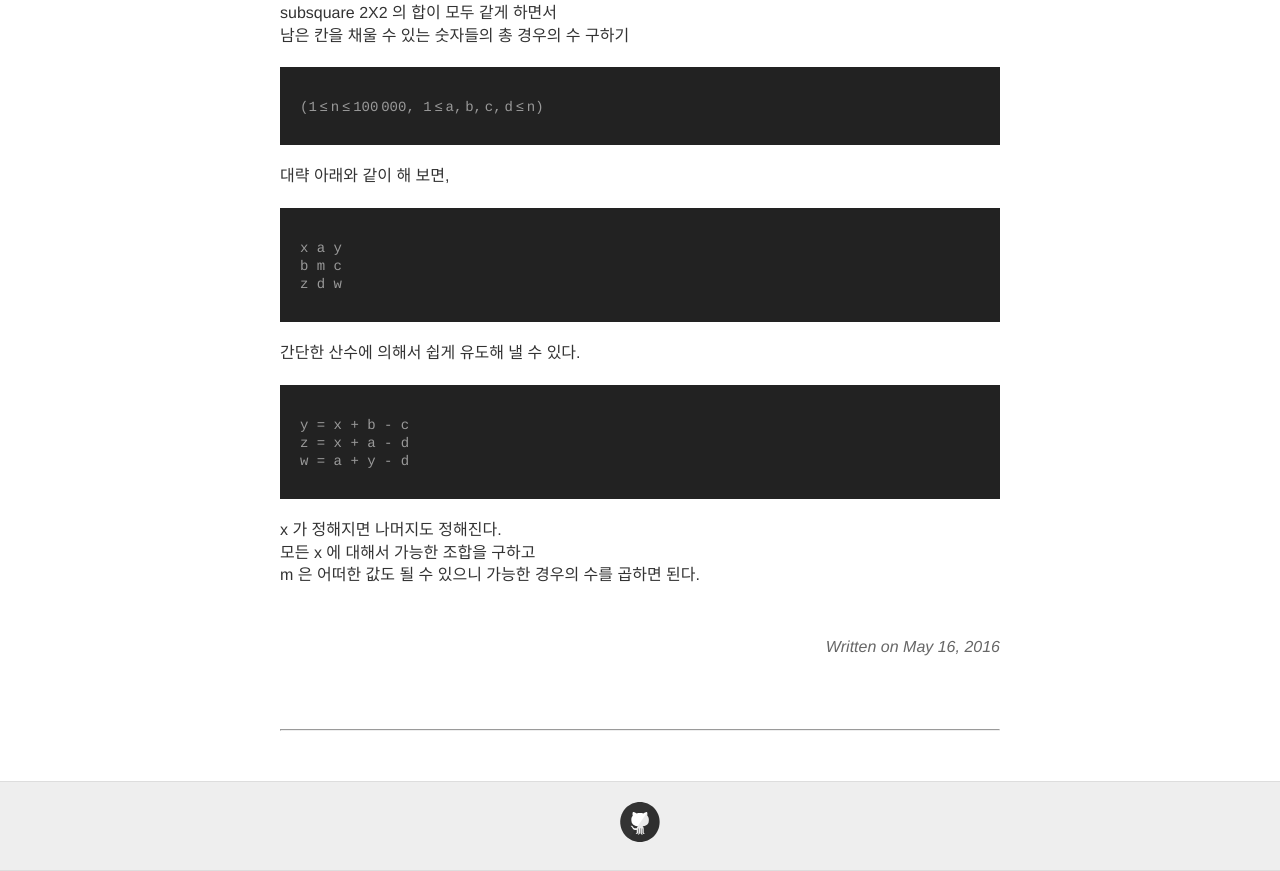
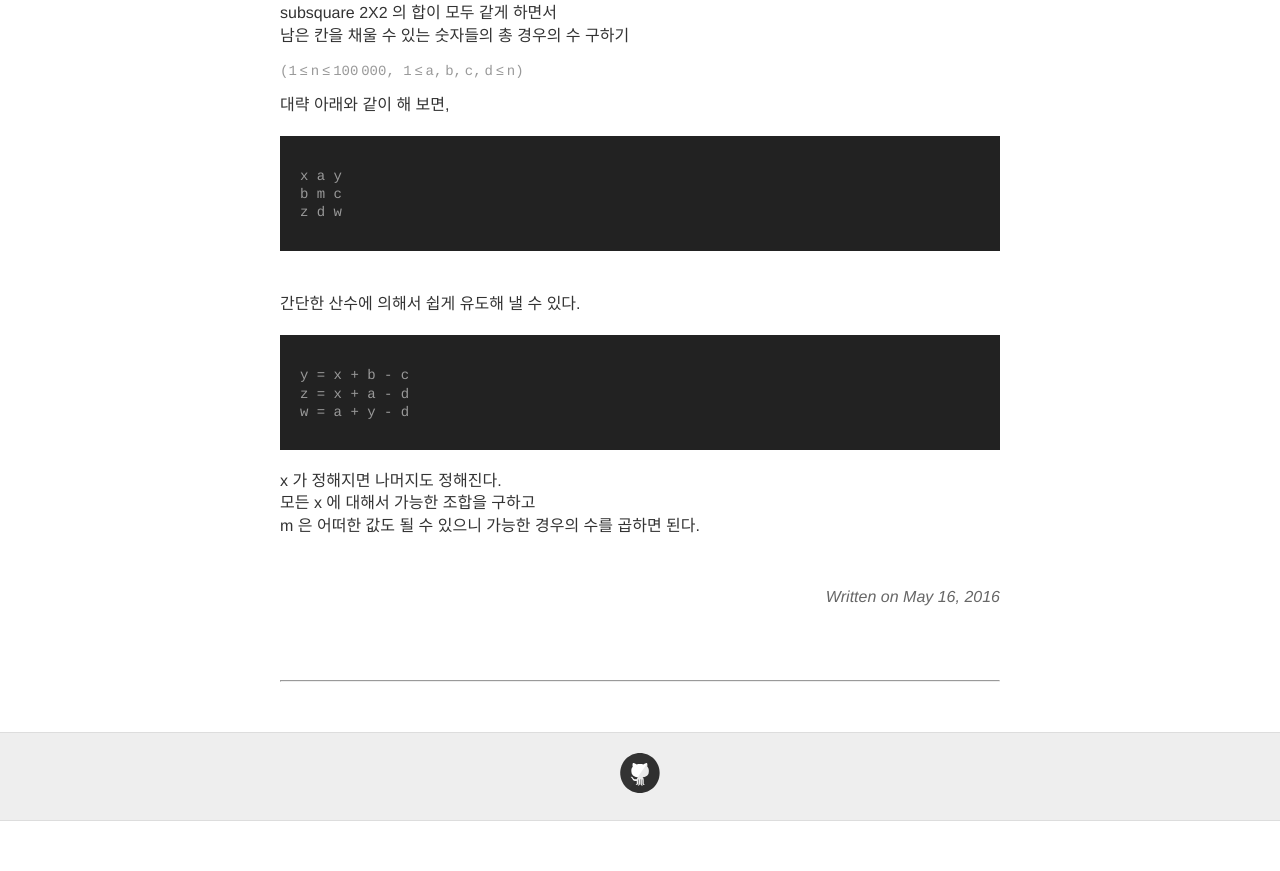
Before and after one commit to seirion/aaa, a Jekyll site: the page built from _posts/2016-05-26-meeting-055.md, in a window 1280 px wide. Shown: the part 1337-2208 px from the top of the page. Built offline with Jekyll 4.4.1, drawn with Linux system fonts in a browser that asks for light colours; comment, search, counter and statistics services are not loaded; after the commit the page ends 2158 px from its top, so only the background shows below that.

Commit message:
Update 2016-05-26-meeting-055.md

````diff
--- a/_posts/2016-05-26-meeting-055.md
+++ b/_posts/2016-05-26-meeting-055.md
@@ -49,9 +49,7 @@ n, a, b, c, d 가 주어질 때,<br>
 subsquare 2X2 의 합이 모두 같게 하면서 <br>
 남은 칸을 채울 수 있는 숫자들의 총 경우의 수 구하기
 
-```
-(1 ≤ n ≤ 100 000, 1 ≤ a, b, c, d ≤ n)
-```
+```(1 ≤ n ≤ 100 000, 1 ≤ a, b, c, d ≤ n)```
 
 대략 아래와 같이 해 보면,
 
@@ -61,6 +59,7 @@ b m c
 z d w
 ```
 
+<br>
 간단한 산수에 의해서 쉽게 유도해 낼 수 있다.
 
 ```
````
